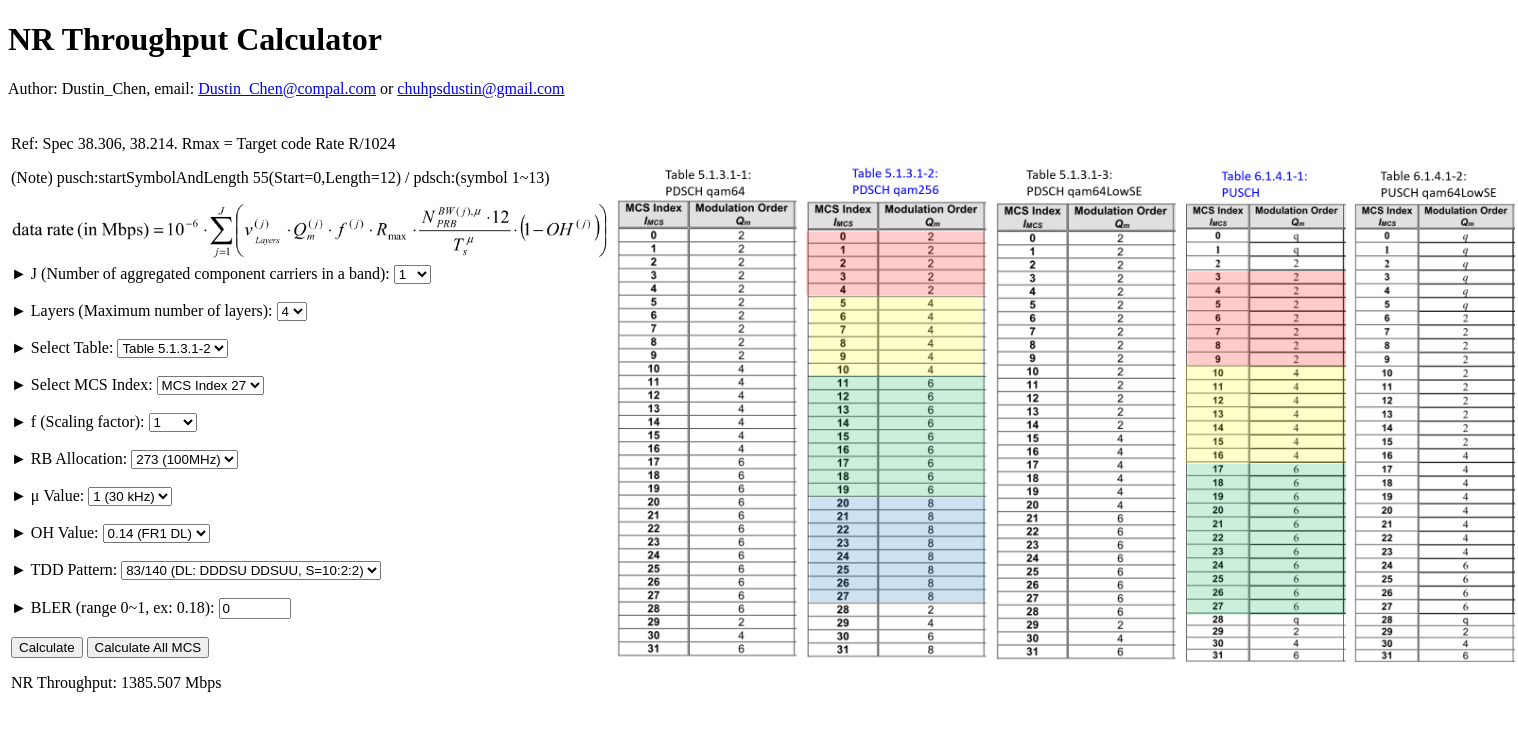
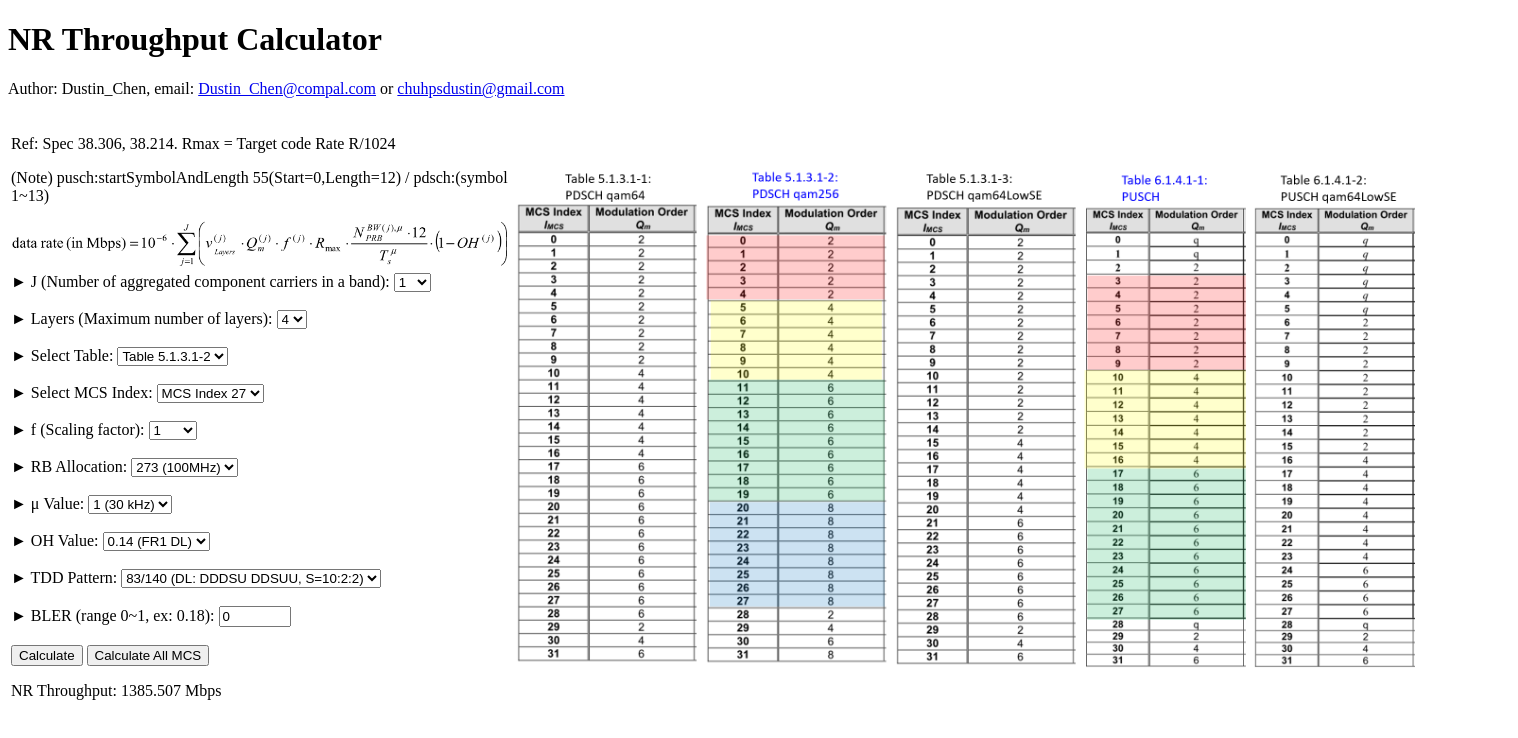
Before and after one commit to dustinchen26/NR_Tput, a plain HTML site: page index.html in a window 1280 px wide. Shown: the whole page, 1518 px wide, since content can reach past the window. Drawn offline with Linux system fonts and the light colour scheme.

Commit message:
fix formula image size

```diff
--- a/index.html
+++ b/index.html
@@ -327,7 +327,7 @@
                 <p>Ref: Spec 38.306, 38.214. Rmax = Target code Rate R/1024</p>
                 <p>(Note) pusch:startSymbolAndLength 55(Start=0,Length=12) / pdsch:(symbol 1~13)</p>
                 <img src="https://raw.githubusercontent.com/dustinchen26/NR_Tput/master/formula.png" alt="GitHub Image"
-                    width="600">
+                    width="500">
                 <br>
                 <label for="numAggregatedCC">► J (Number of aggregated component carriers in a band):</label>
                 <select id="numAggregatedCC">
```
